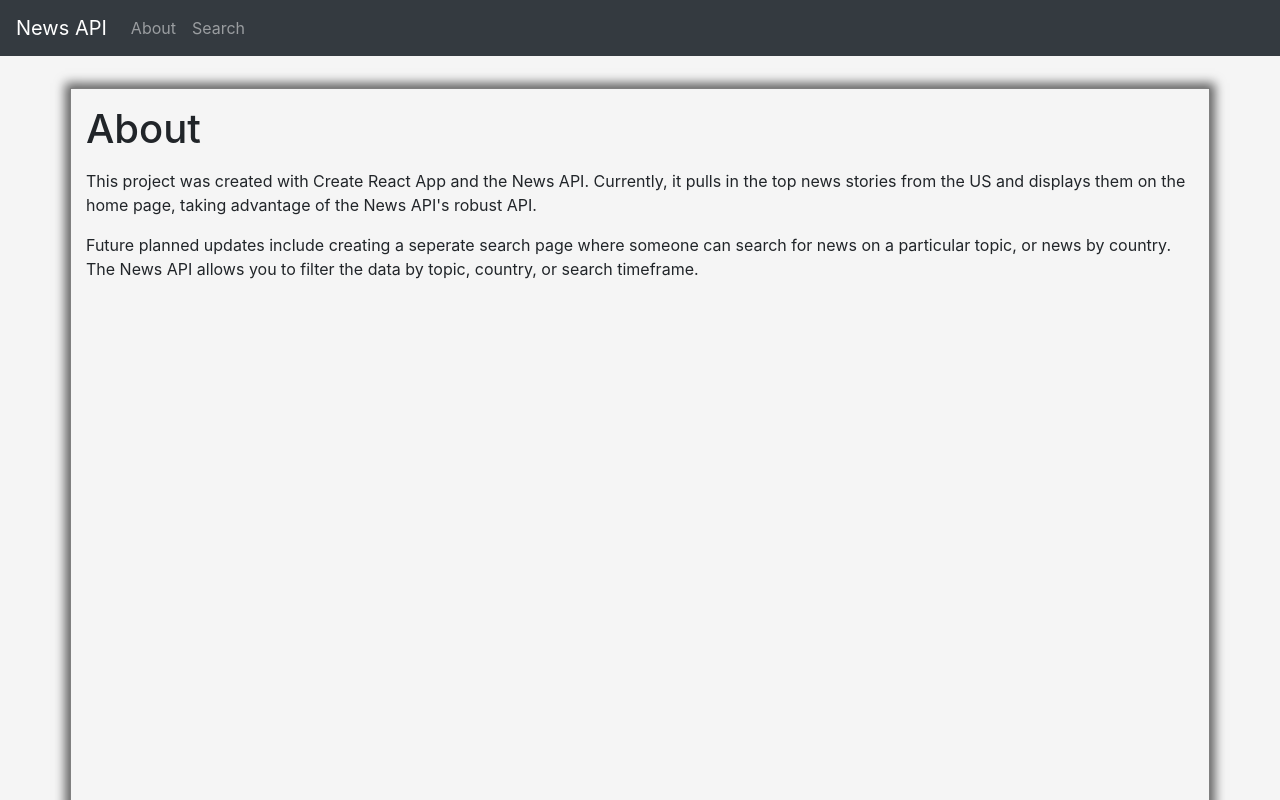
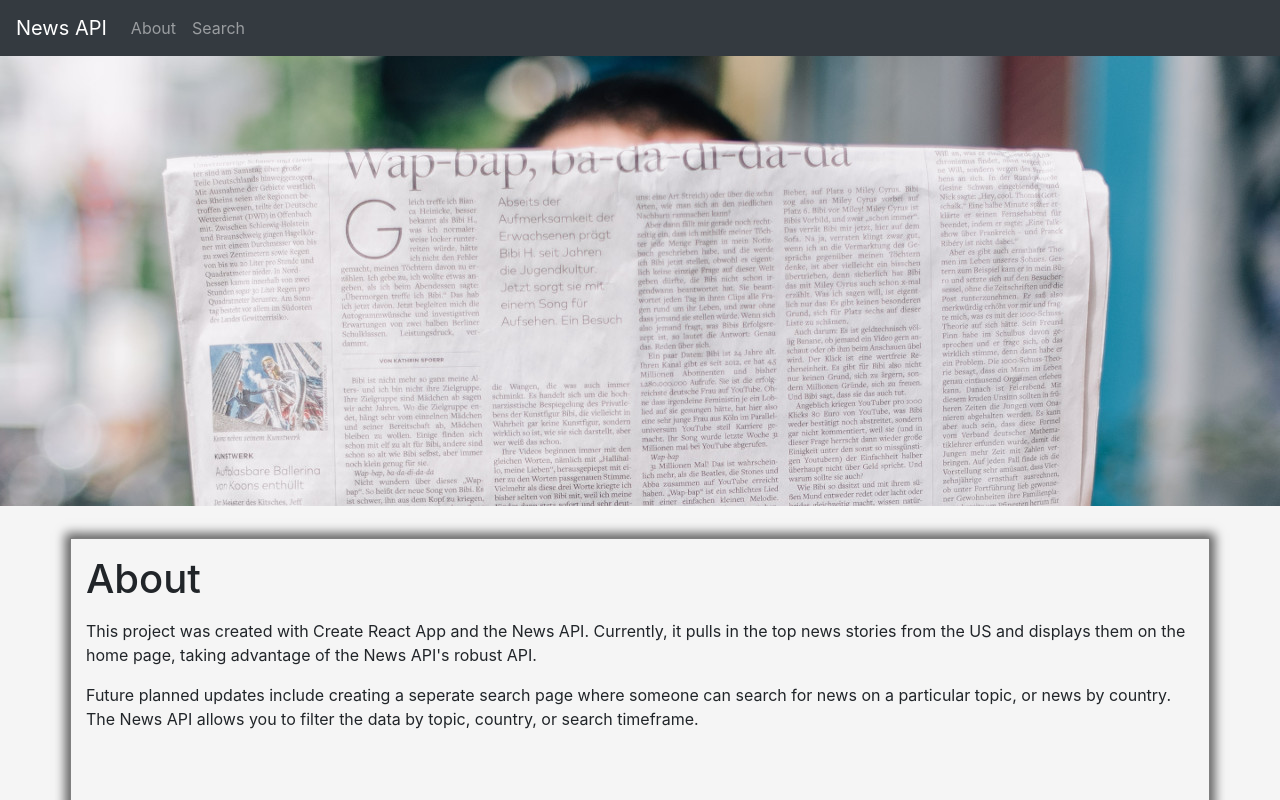
Before and after one commit to nevermindthelabel/news-api, a React (Create React App) app: page /about in a window 1280 px wide. Shown: the top 800 px of the page. Built offline with nearby package versions, Linux system fonts and the light colour scheme.

Commit message:
added banner image

```diff
--- a/src/Pages/About.js
+++ b/src/Pages/About.js
@@ -1,8 +1,12 @@
 import React from 'react';
 import { Container, Row, Col } from 'reactstrap';
+import HeroImage from '../components/HeroImage';
+import Image from '../images/banner.png';
 
 const About = () => {
   return (
+    <>
+      <HeroImage image={Image} />
       <Container className='main'>
         <Row>
           <Col>
@@ -16,6 +20,7 @@ const About = () => {
           </Col>
         </Row>
       </Container>
+    </>
   )
 }
 
```
Lines whose indentation alone changed are shown as unchanged.
